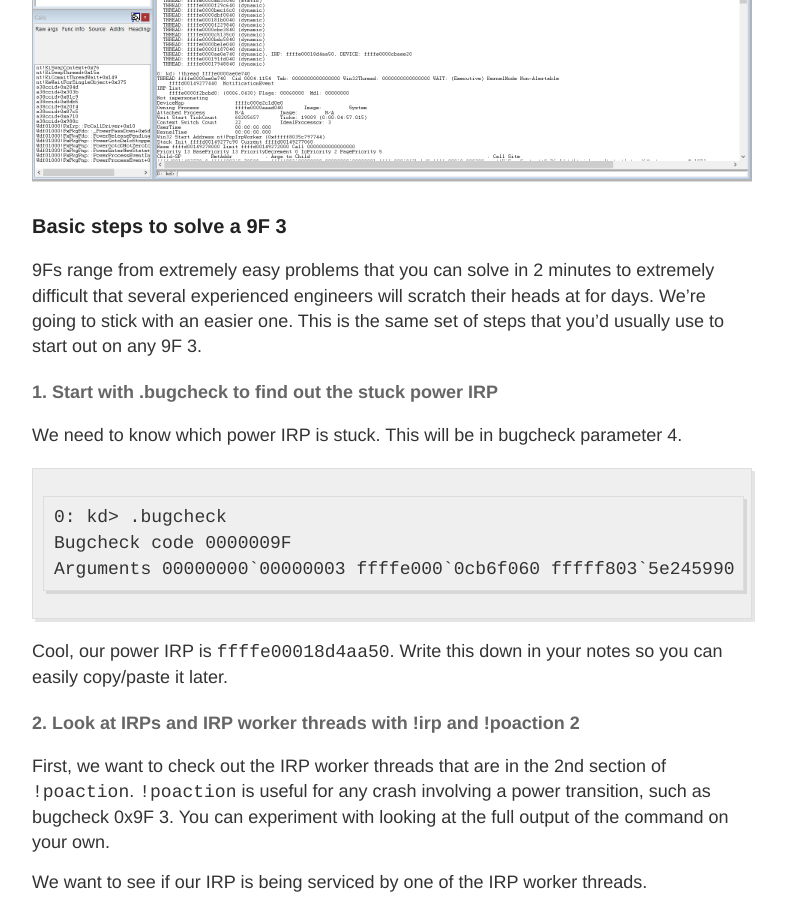
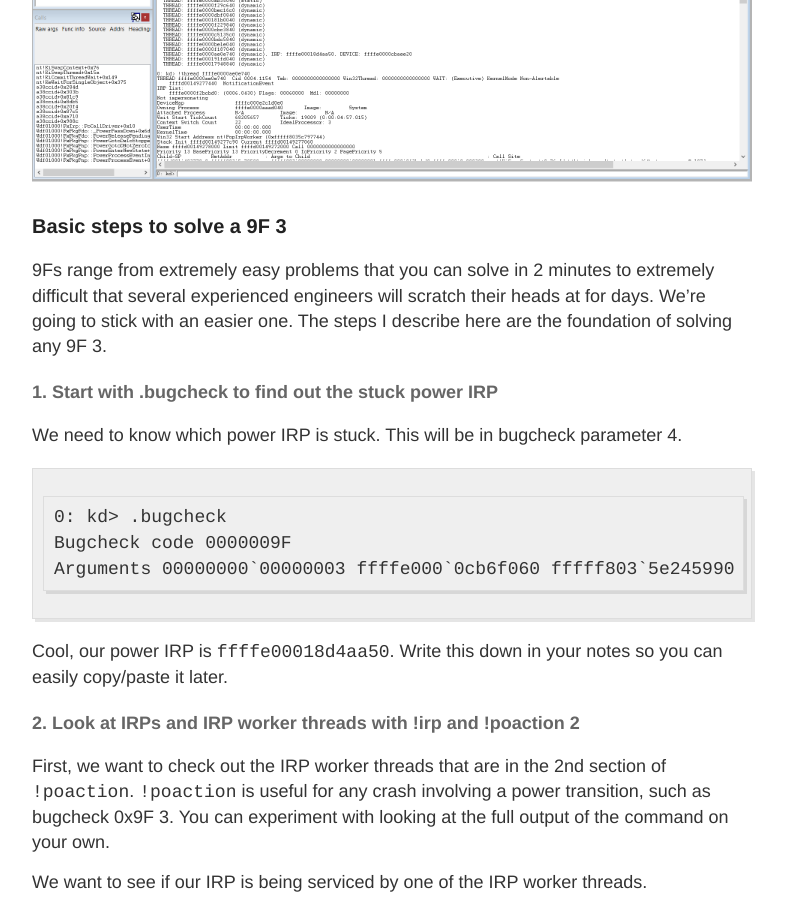
Before and after one commit to mrb113/mrb113.github.io, a Jekyll site: the page built from _posts/2016-6-10-How-To-Solve-Bugcheck-9F-3.md, in a window 1280 px wide and 900 px high, scrolled down 1335 px. Shown: the whole window, without its empty margins (248-1034 px from the left). Built offline with Jekyll 4.4.1, drawn with Linux system fonts in a browser that asks for light colours; comment, search, counter and statistics services are not loaded; some of the changed text lies outside the part shown.

Commit message:
Markdown everywhere

````diff
--- a/_posts/2016-6-10-How-To-Solve-Bugcheck-9F-3.md
+++ b/_posts/2016-6-10-How-To-Solve-Bugcheck-9F-3.md
@@ -18,7 +18,7 @@
 ![My WinDBG workspace](../images/windbg_workspace.png)
 
 ### Basic steps to solve a 9F 3
-9Fs range from extremely easy problems that you can solve in 2 minutes to extremely difficult that several experienced engineers will scratch their heads at for days. We're going to stick with an easier one. This is the same set of steps that you'd usually use to start out on any 9F 3.
+9Fs range from extremely easy problems that you can solve in 2 minutes to extremely difficult that several experienced engineers will scratch their heads at for days. We're going to stick with an easier one. The steps I describe here are the foundation of solving any 9F 3.
 
 #### 1. Start with .bugcheck to find out the stuck power IRP
 We need to know which power IRP is stuck. This will be in bugcheck parameter 4.
@@ -69,7 +69,7 @@
   THREAD: ffffe00017948840 (dynamic)
 ```
 
-Look at that! We see our IRP is a Set/D3 IRP and that it's being serviced by that worker thread ffffe0000ae0e740. Write that thread down.
+Look at that! We see our IRP is a Set/D3 IRP and that it's being serviced by that worker thread `ffffe0000ae0e740`. Write that thread down.
 
 If our stuck IRP isn't here, don't despair - see what's going on in IRP worker threads using the techniques below that are running to see if you can get a better picture of what's going on in the system. At this point, you can look at the IRP itself with `!irp` to get some ideas about where it's stuck.
 
````
